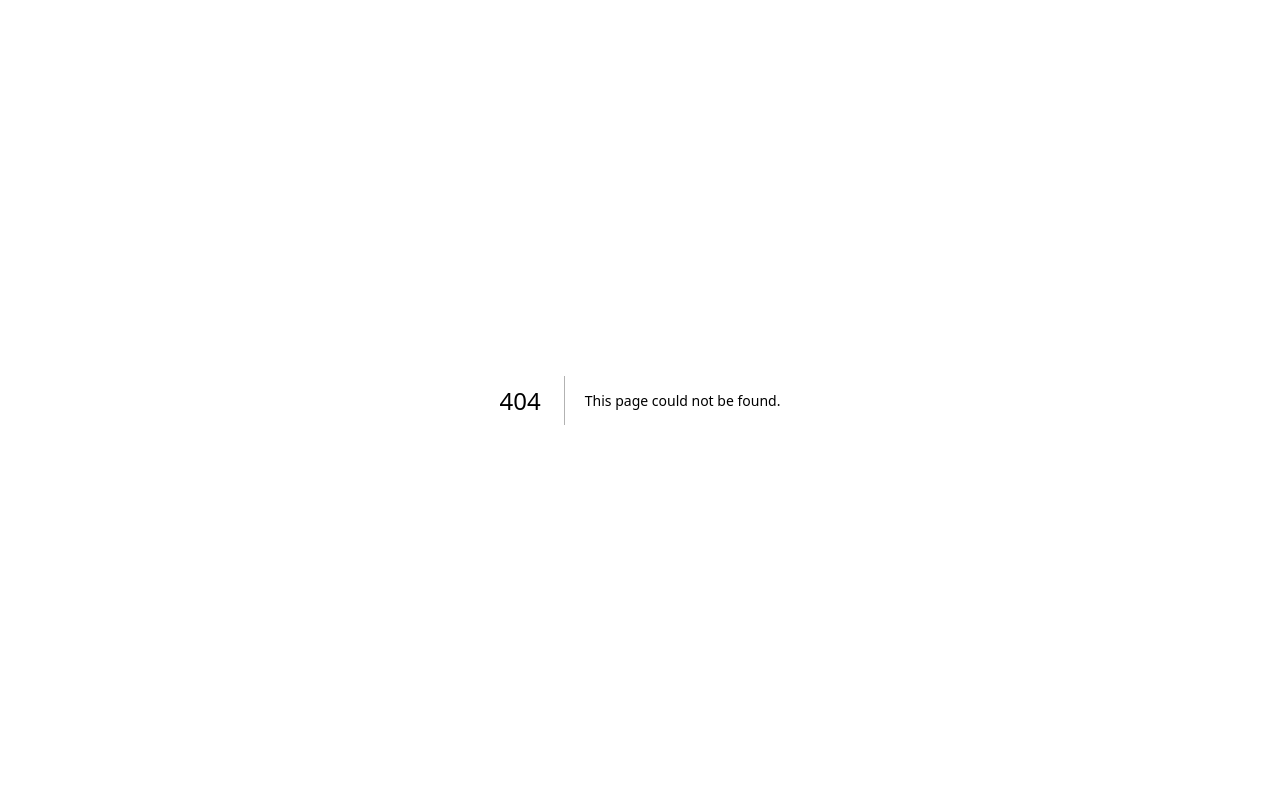
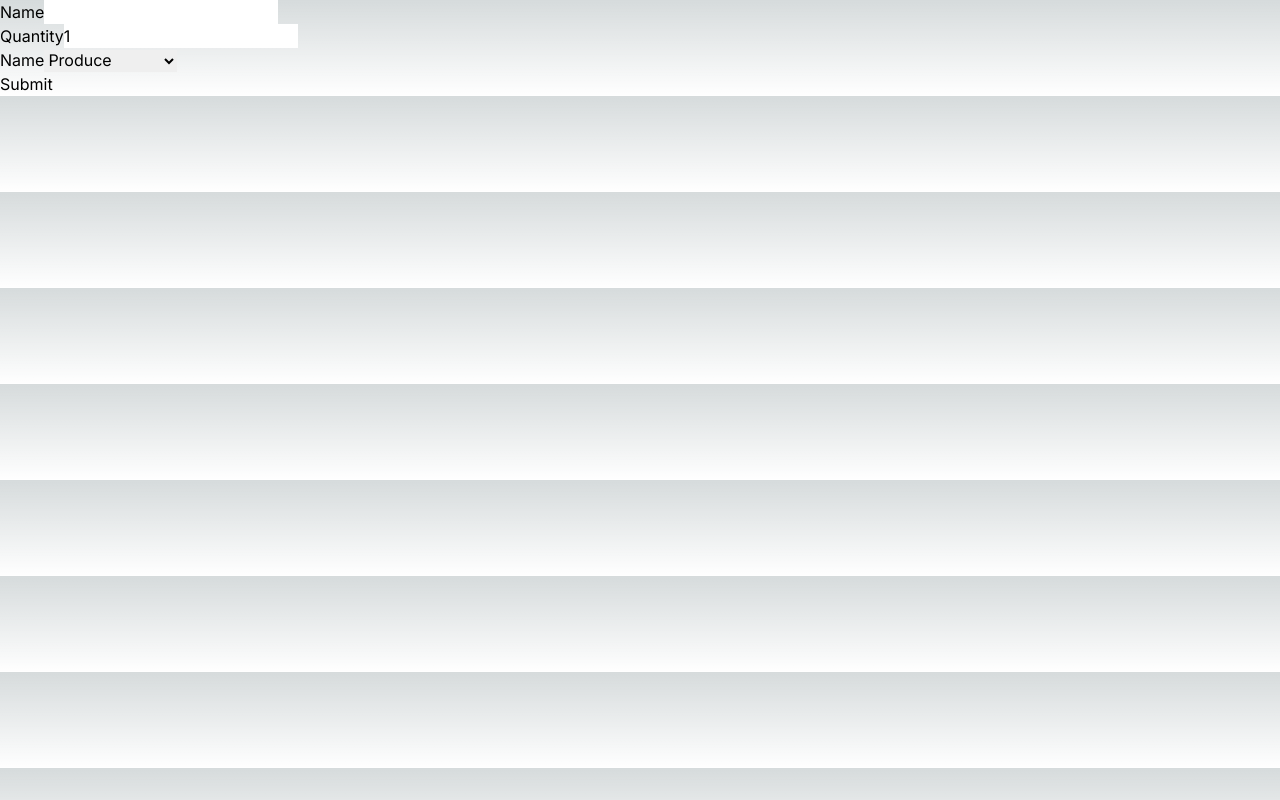
Before and after one commit to YePhone-Kyaw/cprg306-assignments, a Next.js app: page /week-4 in a window 1280 px wide. Before the commit this address had no page. Built offline with nearby package versions, Linux system fonts and the light colour scheme.

Commit message:
Week4 Update

```diff
--- a/app/page.js
+++ b/app/page.js
@@ -13,6 +13,9 @@ export default function Home() {
         <li className={hoverStyle}>
           <Link href="week-3">Week 3 Assignment</Link>
         </li>
+        <li className={hoverStyle}>
+          <Link href="week-4">Week 4 Assignment</Link>
+        </li>
       </ul>
     </main>
   );
--- /dev/null
+++ b/app/week-4/new-item.js
@@ -0,0 +1,75 @@
+"use client";
+
+import { sendStatusCode } from "next/dist/server/api-utils";
+import { useState } from "react";
+
+export default function NewItem() {
+  const [name, setName] = useState("");
+  const [quantity, setQuantity] = useState(1);
+  const [category, setCategory] = useState("produce");
+
+  const handleSubmit = (event) => {
+    event.preventDefault();
+
+    let item = {
+      name: name,
+      quantity: quantity,
+      category: category,
+    };
+
+    console.log(item);
+    alert(
+      `Item: ${item.name}, Quantity: ${item.quantity}, Category: ${item.category}`
+    );
+
+    setName("");
+    setQuantity(1);
+    serCategory("produce");
+  };
+
+  const handleSetName = (event) => setName(event.target.value);
+  const handleSetQuantity = (event) => setQuantity(event.target.value);
+  const handleSetCategory = (event) => setCategory(event.target.value);
+
+  return (
+    <form>
+      <div>
+        <label>Name</label>
+        <input
+          type="text"
+          value={name}
+          onChange={handleSetName}
+          required
+        />
+      </div>
+      <div>
+        <label>Quantity</label>
+        <input
+          min={1}
+          max={99}
+          value={quantity}
+          onChange={handleSetQuantity}
+          required
+        />
+      </div>
+
+      <div>
+        <label>Name</label>
+        <select value={category} onChange={handleSetCategory}>
+            <option value="produce">Produce</option>
+            <option value="diary">Diary</option>
+            <option value="bakery">Bakery</option>
+            <option value="meat">Meat</option>
+            <option value="frozen foods">Frozen Foods</option>
+            <option value="canned goods">Canned Goods</option>
+            <option value="dry goods">Dry Goods</option>
+            <option value="beverages">Beverages</option>
+            <option value="snacks">Snacks</option>
+            <option value="household">Household</option>
+            <option value="other">Other</option>
+        </select>
+      </div>
+      <button onClick={handleSubmit}>Submit</button>
+    </form>
+  );
+}
--- /dev/null
+++ b/app/week-4/page.js
@@ -0,0 +1,13 @@
+"use client"
+
+import NewItem from "./new-item";
+
+
+export default function Page() {
+
+    return (
+        <main>
+            <NewItem />
+        </main>
+    );
+}
```
